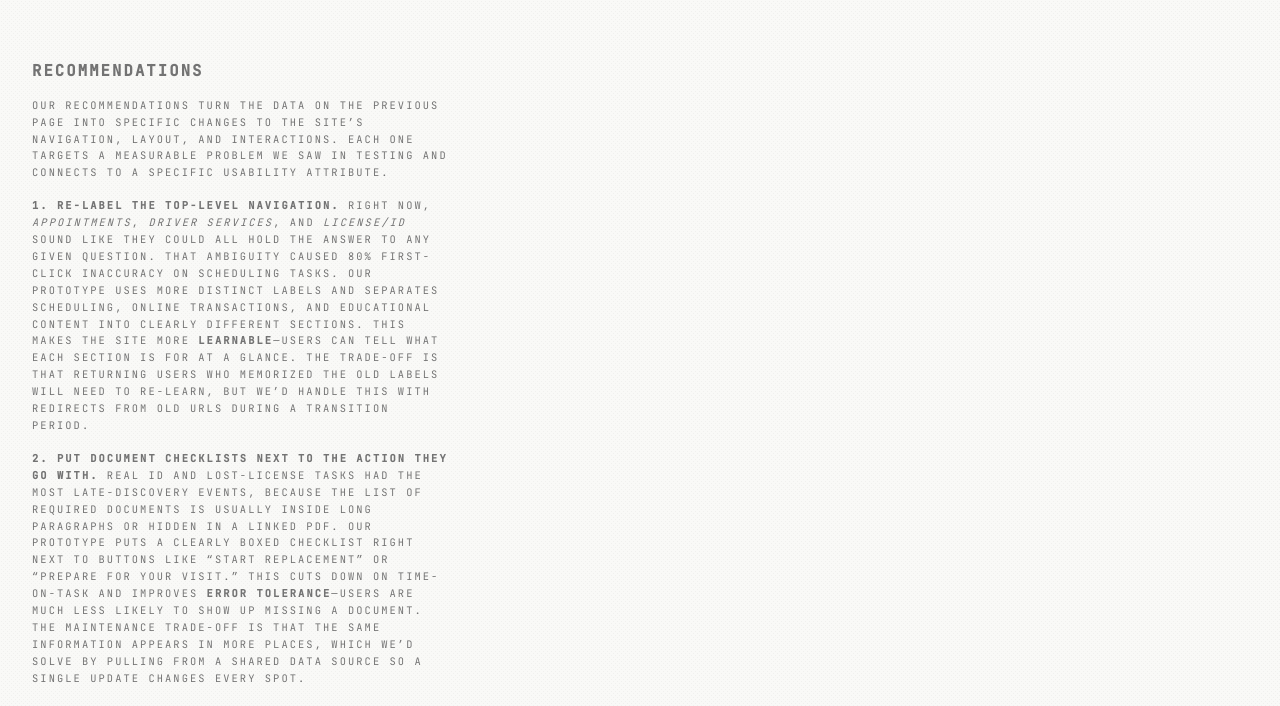
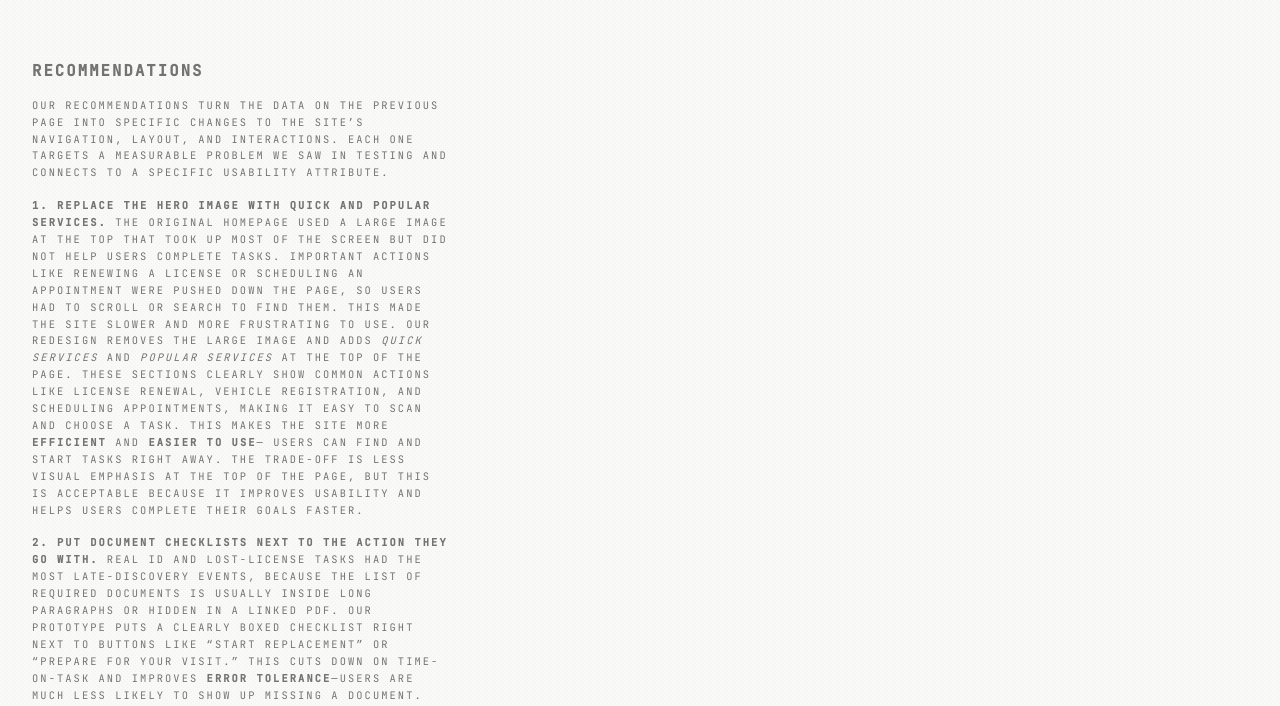
Before and after one commit to YoshiBoiy/dds, a website built with Vite: page recommendations.html in a window 1280 px wide. Shown: the part 94-800 px from the top of the page. Built offline with nearby package versions, Linux system fonts and the light colour scheme; a web font is replaced by a local one.

Commit message:
Update recommendations.html

```diff
--- a/recommendations.html
+++ b/recommendations.html
@@ -31,12 +31,14 @@
               one targets a measurable problem we saw in testing and connects to a specific usability attribute.
             </p>
             <p>
-              <strong>1. Re-label the top-level navigation.</strong> Right now, <em>Appointments</em>, <em>Driver Services</em>, and <em>License/ID</em>
-              sound like they could all hold the answer to any given question. That ambiguity caused 80% first-click inaccuracy on scheduling tasks. Our
-              prototype uses more distinct labels and separates scheduling, online transactions, and educational content into clearly different sections.
-              This makes the site more <strong>learnable</strong>&mdash;users can tell what each section is for at a glance. The trade-off is that
-              returning users who memorized the old labels will need to re-learn, but we&rsquo;d handle this with redirects from old URLs during a
-              transition period.
+  <strong>1. Replace the hero image with Quick and Popular Services.</strong>
+              The original homepage used a large image at the top that took up most of the screen but did not help users complete tasks.
+              Important actions like renewing a license or scheduling an appointment were pushed down the page, so users had to scroll or search to find them.
+              This made the site slower and more frustrating to use. Our redesign removes the large image and adds <em>Quick Services</em> and <em>Popular Services</em>
+              at the top of the page. These sections clearly show common actions like license renewal, vehicle registration, and scheduling appointments,
+              making it easy to scan and choose a task. This makes the site more <strong>efficient</strong> and <strong>easier to use</strong>&mdash;
+              users can find and start tasks right away. The trade-off is less visual emphasis at the top of the page, but this is acceptable because it improves
+              usability and helps users complete their goals faster.
             </p>
             <p>
               <strong>2. Put document checklists next to the action they go with.</strong> Real ID and lost-license tasks had the most late-discovery
```
